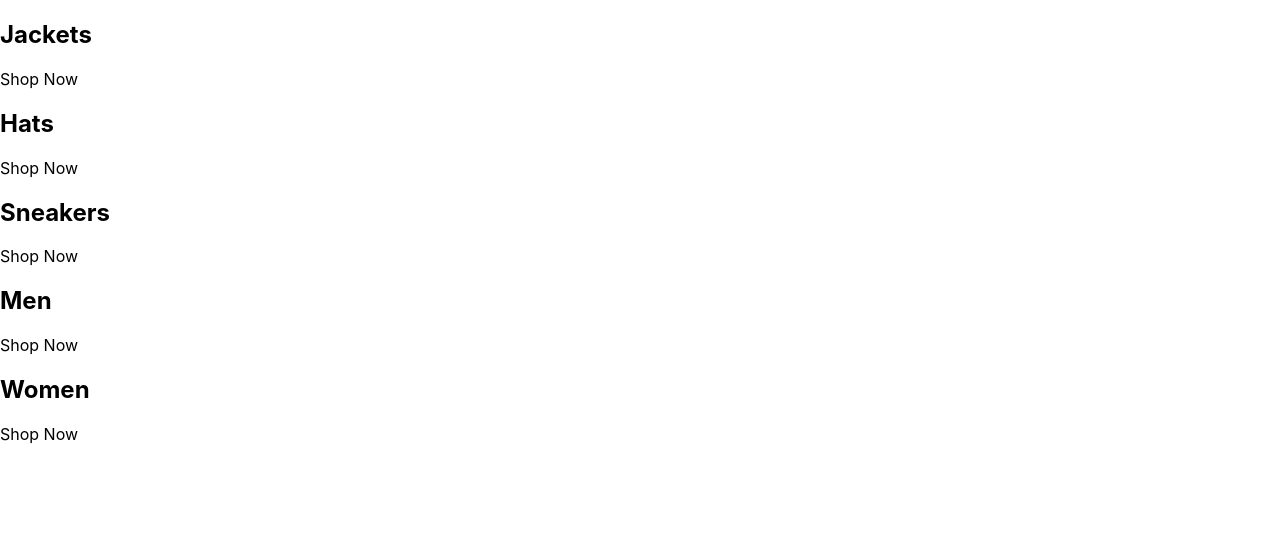
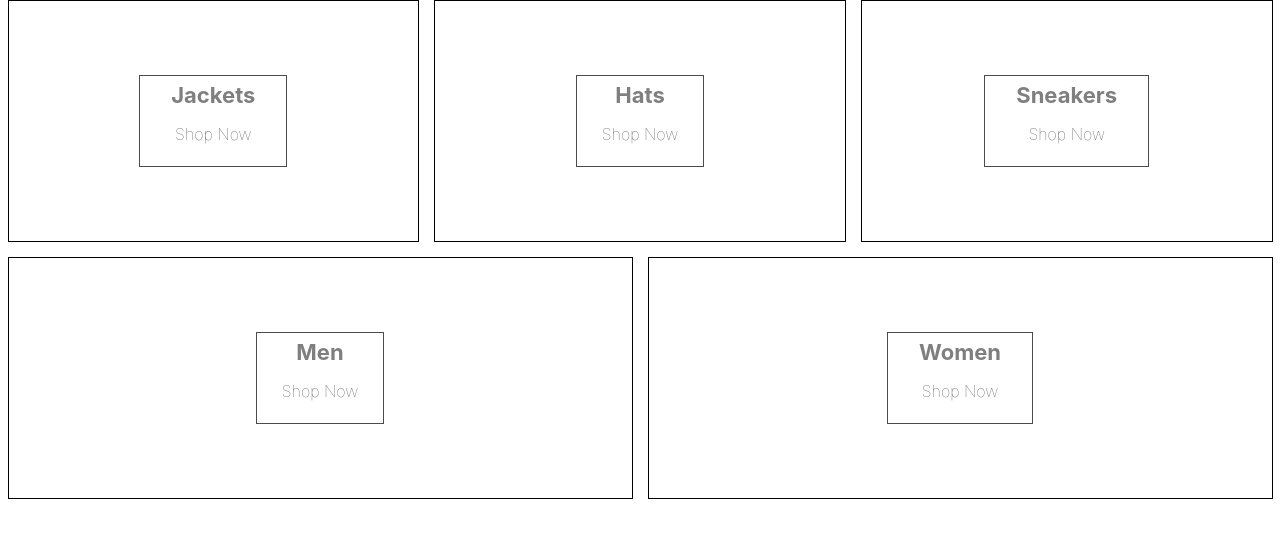
Before and after one commit to vimfn/learn-react, a React (Create React App) app: page / in a window 1280 px wide. Shown: the top 538 px of the page. Built offline with nearby package versions, Linux system fonts and the light colour scheme.

Commit message:
Added Scss
Styling, added id

```diff
--- a/package.json
+++ b/package.json
@@ -9,6 +9,7 @@
     "react": "^18.2.0",
     "react-dom": "^18.2.0",
     "react-scripts": "5.0.1",
+    "sass": "^1.55.0",
     "web-vitals": "^2.1.4"
   },
   "scripts": {
--- a/src/App.js
+++ b/src/App.js
@@ -1,3 +1,5 @@
+import './categories.styles.scss'
+
 const categories = [
   {
     id: 1,
@@ -26,8 +28,8 @@
   return (
 
   <div className="categories-container">
-    {categories.map(({title}) => (
-       <div className="category-container">
+    {categories.map(({title, id}) => (
+       <div key={id} className="category-container">
         <div className="background-image"/>
        <div className="category-body-container">
          <h2>{title}</h2>
--- /dev/null
+++ b/src/categories.styles.scss
@@ -0,0 +1,75 @@
+.categories-container {
+    width: 100%;
+    display: flex;
+    flex-wrap: wrap;
+    justify-content: space-between;
+  }
+
+  .category-container {
+    min-width: 30%;
+    height: 240px;
+    flex: 1 1 auto;
+    display: flex;
+    align-items: center;
+    justify-content: center;
+    border: 1px solid black;
+    margin: 0 7.5px 15px;
+    overflow: hidden;
+
+    &:hover {
+      cursor: pointer;
+
+      & .background-image {
+        transform: scale(1.1);
+        transition: transform 6s cubic-bezier(0.25, 0.45, 0.45, 0.95);
+      }
+
+      & .category-body-container {
+        opacity: 0.9;
+      }
+    }
+
+    &.large {
+      height: 380px;
+    }
+
+    &:first-child {
+      margin-right: 7.5px;
+    }
+
+    &:last-child {
+      margin-left: 7.5px;
+    }
+
+    .background-image {
+      width: 100%;
+      height: 100%;
+      background-size: cover;
+      background-position: center;
+    }
+
+    .category-body-container {
+      height: 90px;
+      padding: 0 25px;
+      display: flex;
+      flex-direction: column;
+      align-items: center;
+      justify-content: center;
+      border: 1px solid black;
+      background-color: white;
+      opacity: 0.7;
+      position: absolute;
+
+      h2 {
+        font-weight: bold;
+        margin: 0 6px 0;
+        font-size: 22px;
+        color: #4a4a4a;
+      }
+
+      p {
+        font-weight: lighter;
+        font-size: 16px;
+      }
+    }
+  }
```
Also changed, not shown: 1 other file (tests, documents, lock files or other folders).
